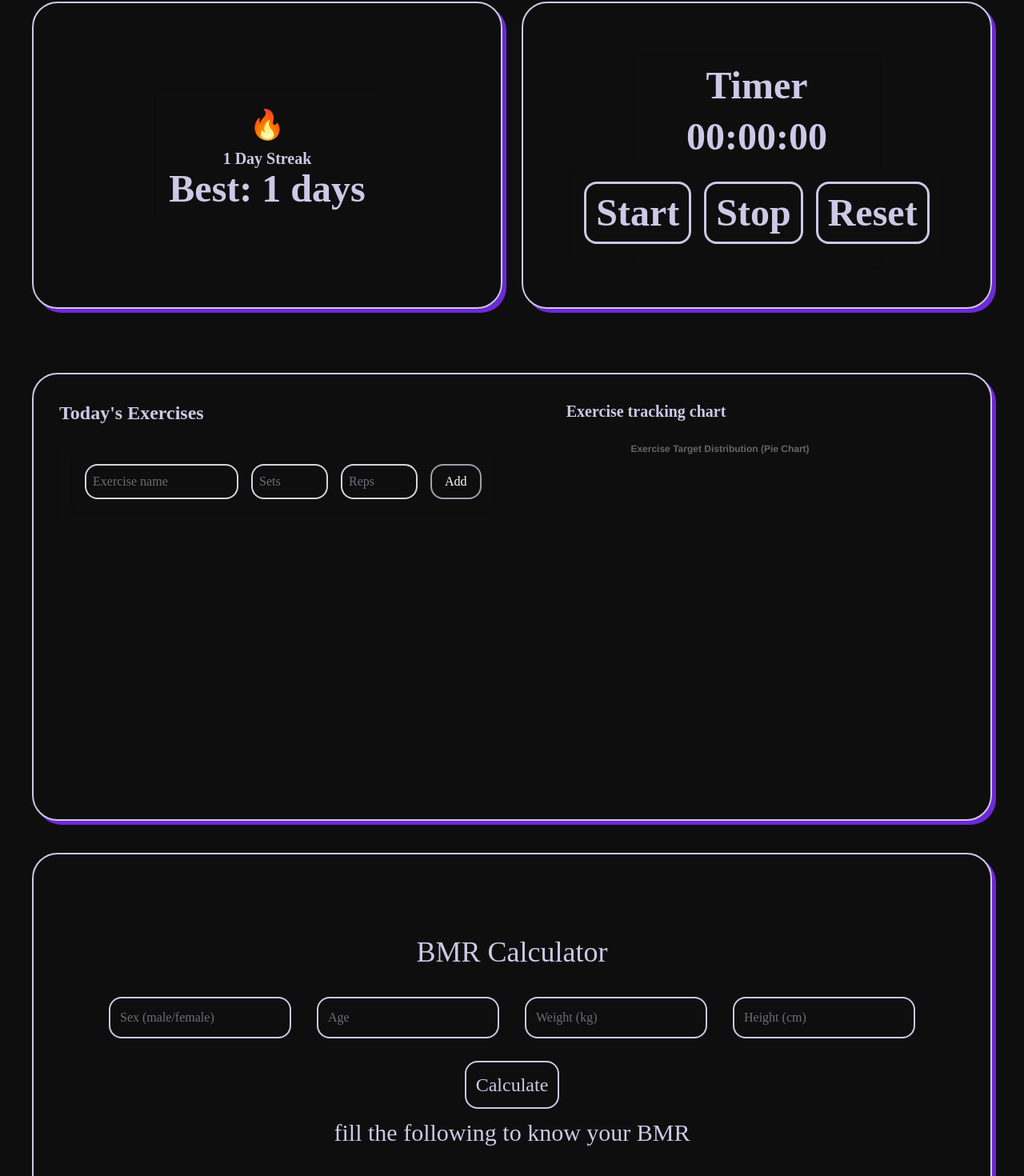
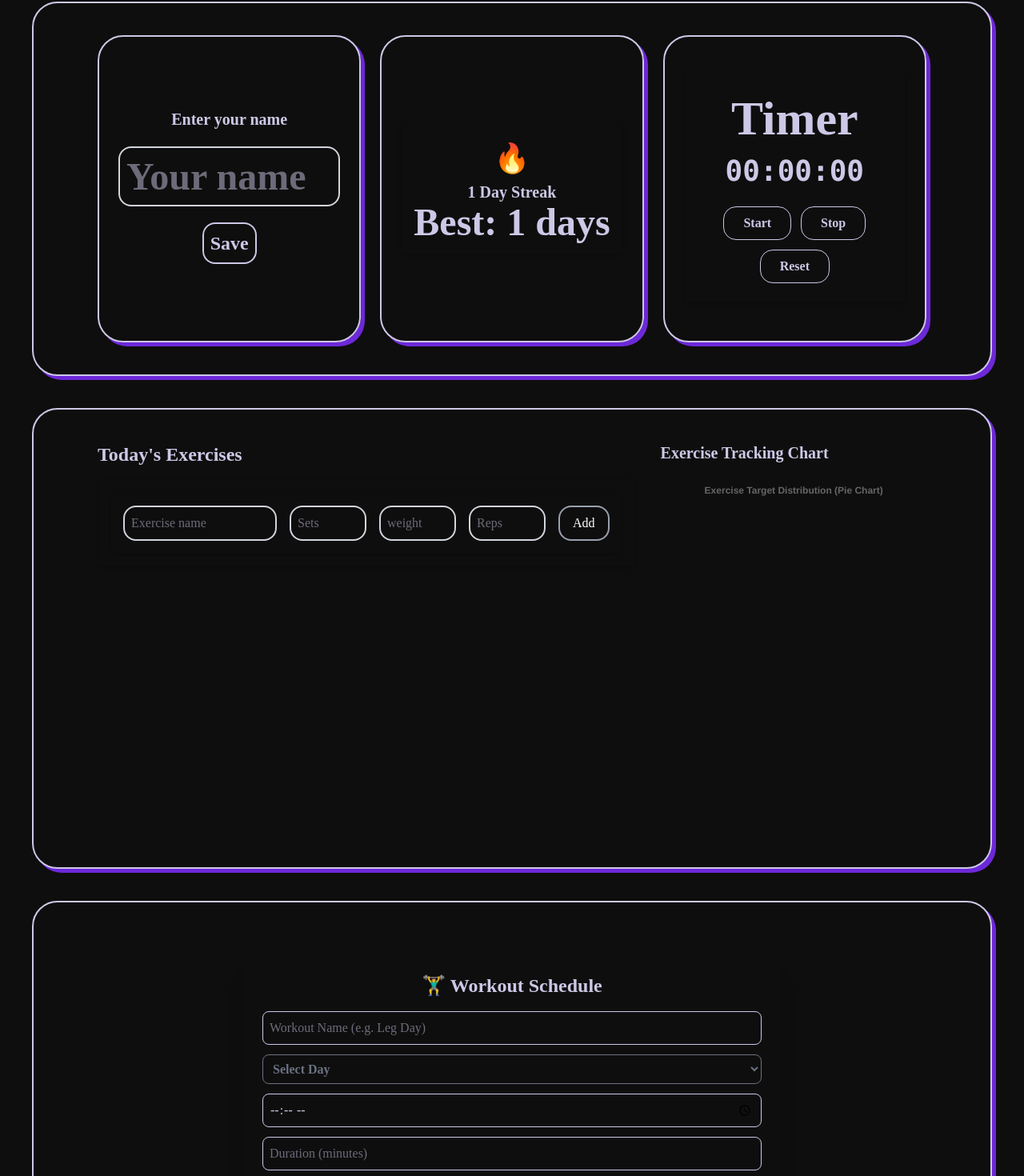
Before and after one commit to ahmei1/LuminetFitness, a React (Vite) app: page /dashboard in a window 1280 px wide. Shown: the part 110-1580 px from the top of the page at 80% size. Built offline with nearby package versions, Linux system fonts and the light colour scheme; the HTML template or start-up script is replaced by a standard one; a web font is replaced by a local one.

Commit message:
added welcome component where the user's name is saved to the local storage and rendered everytime the user is visited the website

```diff
--- a/src/Pages/Dashboard.jsx
+++ b/src/Pages/Dashboard.jsx
@@ -1,4 +1,3 @@
-// Dashboard.jsx
 import { useState, useEffect } from "react";
 import Navbar from "../assets/Components/Navbar";
 import Streak from "../assets/Components/streaks";
@@ -7,6 +6,8 @@ import ExerciseInput from "../assets/Components/ExerciseInput";
 import ExerciseChart from "../assets/Components/ExerciseChart";
 import Bmrcalculation from "../assets/Components/BMR";
 import DailyChallenges from "../assets/Components/Todochallenges";
+import WorkoutSchedule from "../assets/Components/workoutschedule";
+import Welcome from "../assets/Components/welcome";
 
 function Dashboard() {
   const [exercises, setExercises] = useState([]);
@@ -31,30 +32,34 @@ function Dashboard() {
   const targets = exercises.map((ex) => ex.name);
 
   return (
-        <div className="bg-[#0F0E0E] min-h-screen" style={{ fontFamily: 'Alan sans' }} >
+    <div className="bg-[#0F0E0E] min-h-screen" style={{ fontFamily: "Alan sans" }}>
       <Navbar />
 
-            {/* Streak & Timer Section */}
-            <section className="p-6 sm:p-10 bg-[#0F0E0E]">
-                <div className="grid grid-cols-1 md:grid-cols-2 gap-6 text-[#ccc8e6] font-bold">
-                    <div className="flex flex-col items-center justify-center p-6 rounded-4xl shadow-[5px_5px_0px_0px_rgba(109,40,217)] h-72 sm:h-80 md:h-96 hover:scale-102 hover:border-[#483AA0] transform duration-300 border-2 text-3xl sm:text-4xl md:text-5xl">
+      {/* Welcome + Streak + Timer Section */}
+      <section className="flex flex-col justify-center md:flex-row bg-[#0F0E0E] text-[#ccc8e6] px-4 sm:px-8 md:px-20 py-10 m-4 sm:m-6 md:m-10 rounded-4xl shadow-[5px_5px_0px_0px_rgba(109,40,217)] transform duration-300 border-2 gap-6">
+        <div className="grid grid-cols-1 md:grid-cols-3 gap-6 w-full">
+          {/* Welcome */}
+          <div className="flex flex-col items-center justify-center p-6 rounded-4xl shadow-[5px_5px_0px_0px_rgba(109,40,217)] h-60 sm:h-72 md:h-96 border-2 text-2xl sm:text-3xl md:text-5xl font-bold hover:scale-102 hover:border-[#483AA0] transform duration-300">
+            <Welcome />
+          </div>
+          {/* Streak */}
+          <div className="flex flex-col items-center justify-center p-6 rounded-4xl shadow-[5px_5px_0px_0px_rgba(109,40,217)] h-60 sm:h-72 md:h-96 border-2 text-2xl sm:text-3xl md:text-5xl font-bold hover:scale-102 hover:border-[#483AA0] transform duration-300">
             <Streak />
           </div>
-                    <div className="flex flex-col items-center justify-center p-6 rounded-4xl shadow-[5px_5px_0px_0px_rgba(109,40,217)] h-72 sm:h-80 md:h-96 hover:scale-102 hover:border-[#483AA0] transform duration-300 border-2 text-3xl sm:text-4xl md:text-5xl">
+          {/* Timer */}
+          <div className="flex flex-col items-center justify-center p-6 rounded-4xl shadow-[5px_5px_0px_0px_rgba(109,40,217)] h-60 sm:h-72 md:h-96 border-2 text-xl sm:text-3xl md:text-6xl font-bold hover:scale-102 hover:border-[#483AA0] transform duration-300">
             <Timer />
           </div>
         </div>
       </section>
 
       {/* Exercises + Chart Section */}
-            <div className="flex flex-col md:flex-row bg-[#0F0E0E] text-[#ccc8e6] p-6 sm:p-8 m-6 sm:m-10 rounded-4xl shadow-[5px_5px_0px_0px_rgba(109,40,217)] hover:scale-102 hover:border-[#483AA0] transform duration-300 border-2 gap-6">
-
-                {/* Left Side: Input + List + Workout Explorer */}
+      <section className="flex flex-col md:flex-row bg-[#0F0E0E] text-[#ccc8e6] px-4 sm:px-8 md:px-20 py-10 m-4 sm:m-6 md:m-10 rounded-4xl shadow-[5px_5px_0px_0px_rgba(109,40,217)] transform duration-300 border-2 gap-8">
+        {/* Left Side: Input + List */}
         <div className="flex-1">
-                    <h2 className="text-xl sm:text-2xl font-bold mb-4">Today's Exercises</h2>
+          <h2 className="text-lg sm:text-xl md:text-2xl font-bold mb-4">Today's Exercises</h2>
           <ExerciseInput onAdd={handleAdd} />
-
-                    <div className="mt-4 w-full max-w-lg h-64 sm:h-72 md:h-80 overflow-y-auto">
+          <div className="mt-4 w-full max-w-full sm:max-w-lg h-56 sm:h-72 md:h-80 overflow-y-auto">
             <ul className="space-y-2">
               {exercises.map((ex) => (
                 <li
@@ -62,11 +67,11 @@ function Dashboard() {
                   className="p-3 bg-[#1A1919] rounded flex justify-between items-center text-sm sm:text-base"
                 >
                   <div>
-                                        <strong>{ex.name}</strong> - Sets: {ex.sets}, Reps: {ex.reps} ({ex.date})
+                    <strong>{ex.name}</strong> - Sets: {ex.sets}, Reps: {ex.reps}, Weight: {ex.weight}, ({ex.date})
                   </div>
                   <button
                     onClick={() => handleDelete(ex.id)}
-                                        className=" cursor-pointer ml-4 bg-red-500 hover:bg-red-600 text-white px-3 py-1 rounded text-xs sm:text-sm"
+                    className="cursor-pointer ml-4 bg-red-500 hover:bg-red-600 text-white px-3 py-1 rounded text-xs sm:text-sm"
                   >
                     Delete
                   </button>
@@ -77,31 +82,31 @@ function Dashboard() {
         </div>
 
         {/* Right Side: Chart */}
-                <div className="flex-1 flex justify-center items-start">
-                    <div className="w-full max-w-md h-72 sm:h-80 md:h-96">
-                        <h2 className="text-lg sm:text-xl font-bold mb-4 text-[#ccc8e6]">
-                            Exercise tracking chart
-                        </h2>
+        <div className="flex-1 flex justify-center items-start mt-10 md:mt-0">
+          <div className="w-full max-w-md h-64 sm:h-80 md:h-96">
+            <h2 className="text-lg sm:text-xl font-bold mb-4 text-[#ccc8e6]">Exercise Tracking Chart</h2>
             <ExerciseChart targets={targets} />
           </div>
         </div>
+      </section>
+
+      {/* Workout Schedule */}
+      <section className="flex flex-col justify-center md:flex-row bg-[#0F0E0E] text-[#ccc8e6] px-4 sm:px-8 md:px-20 py-10 m-4 sm:m-6 md:m-10 rounded-4xl shadow-[5px_5px_0px_0px_rgba(109,40,217)] transform duration-300 border-2 gap-6">
+        <WorkoutSchedule />
+      </section>
+
+      {/* BMR Calculation */}
+      <section className="flex flex-col justify-center md:flex-row bg-[#0F0E0E] text-[#ccc8e6] px-4 sm:px-8 md:px-20 py-10 m-4 sm:m-6 md:m-10 rounded-4xl shadow-[5px_5px_0px_0px_rgba(109,40,217)] transform duration-300 border-2 gap-6">
+        <Bmrcalculation />
+      </section>
+
+      {/* Daily Challenges */}
+      <section className="flex flex-col justify-center md:flex-row bg-[#0F0E0E] text-[#ccc8e6] px-4 sm:px-8 md:px-20 py-10 m-4 sm:m-6 md:m-10 rounded-4xl shadow-[5px_5px_0px_0px_rgba(109,40,217)] transform duration-300 border-2 gap-6">
+        <DailyChallenges />
+      </section>
+
+      <footer className="bg-[#0F0E0E] h-5"></footer>
     </div>
-            <div className="flex flex-col justify-center h-full  md:flex-row bg-[#0F0E0E] text-[#ccc8e6] p-20 sm:p-8 m-6 sm:m-10 rounded-4xl shadow-[5px_5px_0px_0px_rgba(109,40,217)] hover:scale-102 hover:border-[#483AA0] transform duration-300 border-2 gap-6">
-                <Bmrcalculation />
-            </div>
-            <div className="flex flex-col justify-center h-full  md:flex-row bg-[#0F0E0E] text-[#ccc8e6] p-20 sm:p-8 m-6 sm:m-10 rounded-4xl shadow-[5px_5px_0px_0px_rgba(109,40,217)] hover:scale-102 hover:border-[#483AA0] transform duration-300 border-2 gap-6">
-
-                <DailyChallenges />
-            </div>
-
-            <footer className="bg-[#0F0E0E] h-5">
-
-            </footer>
-
-
-        </div>
-
-
   );
 }
 
--- a/src/Pages/ProcessPage.jsx
+++ b/src/Pages/ProcessPage.jsx
@@ -1,6 +1,6 @@
 import Navbar from "../assets/Components/Navbar";
+import Welcome from "../assets/Components/welcome";
 import WorkoutExplorer from "../assets/Components/Workoutexplorer";
-import WorkoutScheduler from "../assets/Components/workoutschedule";
 
 
 export default function ProcessPage() {
@@ -9,7 +9,7 @@ export default function ProcessPage() {
     <div>
       <Navbar />
       <WorkoutExplorer />
-      <WorkoutScheduler />
+      <Welcome />
 
     </div>
   );
--- a/src/assets/Components/ExerciseInput.jsx
+++ b/src/assets/Components/ExerciseInput.jsx
@@ -4,6 +4,7 @@ export default function ExerciseInput({ onAdd }) {
   const [exercise, setExercise] = useState("");
   const [sets, setSets] = useState("");
   const [reps, setReps] = useState("");
+  const [weight, setweight] = useState("");
 
   const handleAdd = (e) => {
     e.preventDefault();
@@ -13,6 +14,7 @@ export default function ExerciseInput({ onAdd }) {
       name: exercise,
       sets: sets || "-",
       reps: reps || "-",
+      weight: weight,
       date: new Date().toISOString().slice(0, 10),
     };
     onAdd(newEntry);
@@ -42,6 +44,13 @@ export default function ExerciseInput({ onAdd }) {
           onChange={(e) => setSets(e.target.value)}
           className="border-2 border-gray-300 p-2 w-full sm:w-24 rounded-2xl hover:scale-110 hover:border-[#483AA0] transform duration-300 focus:border-[#483AA0] outline-none"
         />
+        <input
+          type="number"
+          placeholder="weight"
+          value={weight}
+          onChange={(e) => setweight(e.target.value)}
+          className="border-2 border-gray-300 p-2 w-full sm:w-24 rounded-2xl hover:scale-110 hover:border-[#483AA0] transform duration-300 focus:border-[#483AA0] outline-none"
+        />
 
         <input
           type="number"
--- a/src/assets/Components/Timer.jsx
+++ b/src/assets/Components/Timer.jsx
@@ -5,7 +5,7 @@ function Timer() {
   const [minute, setMinute] = useState(0);
   const [second, setSecond] = useState(0);
 
-    const timerId = useRef(null); // ✅ persist interval ID across renders
+  const timerId = useRef(null); // persist interval ID across renders
 
   const handleStart = () => {
     if (timerId.current) return; // Prevent multiple intervals
@@ -39,25 +39,36 @@ function Timer() {
   };
 
   return (
-        <>
-            <div className="flex flex-col gap-4 mt-4 items-center justify-center  p-4 rounded bg-[#0F0E0E] shadow w-77 h-66 mx-auto">
+    <div className="flex flex-col gap-4 items-center justify-center p-4 sm:p-6 rounded bg-[#0F0E0E] shadow w-full max-w-xs sm:max-w-sm md:max-w-md mx-auto text-[#ccc8e6] text-center">
+      <h1 className="text-5xl sm:text-4xl md:text-6xl font-bold">Timer</h1>
 
-                <h1>Timer</h1>
-                <div>
+      <div className="text-2xl sm:text-3xl md:text-4xl font-mono">
         {String(hour).padStart(2, "0")}:
         {String(minute).padStart(2, "0")}:
         {String(second).padStart(2, "0")}
       </div>
-                <div className="flex gap-4  p-4 rounded bg-[#0F0E0E] shadow ">
 
-                    <button className="cursor-pointer  p-3 rounded-2xl border-3 text-[#ccc8e6] hover:border-[#483AA0] transform duration-200 " onClick={handleStart}>Start</button>
-                    <button className="cursor-pointer  p-3 rounded-2xl border-3 text-[#ccc8e6] hover:border-[#483AA0] transform duration-200" onClick={handleStop}>Stop</button>
-                    <button className="cursor-pointer  p-3 rounded-2xl border-3 text-[#ccc8e6] hover:border-[#483AA0] transform duration-200" onClick={handleReset}>Reset</button>
+      <div className="flex flex-wrap gap-3 justify-center mt-2 ">
+        <button
+          className="cursor-pointer py-2 px-4 sm:px-6 rounded-2xl border border-[#ccc8e6] text-[#ccc8e6] hover:border-[#483AA0] transform duration-200 text-sm sm:text-base"
+          onClick={handleStart}
+        >
+          Start
+        </button>
+        <button
+          className="cursor-pointer py-2 px-4 sm:px-6 rounded-2xl border border-[#ccc8e6] text-[#ccc8e6] hover:border-[#483AA0] transform duration-200 text-sm sm:text-base"
+          onClick={handleStop}
+        >
+          Stop
+        </button>
+        <button
+          className="cursor-pointer py-2 px-4 sm:px-6 rounded-2xl border border-[#ccc8e6] text-[#ccc8e6] hover:border-[#483AA0] transform duration-200 text-sm sm:text-base"
+          onClick={handleReset}
+        >
+          Reset
+        </button>
       </div>
-
-
     </div>
-        </>
   );
 }
 
--- a/src/assets/Components/Todochallenges.jsx
+++ b/src/assets/Components/Todochallenges.jsx
@@ -65,17 +65,17 @@ function DailyChallenges() {
 
 
 
-      <div className="flex mb-4 justify-center items-center gap-2">
+      <div className="flex mb-4 justify-center sm:flex-col items-center gap-2">
         <input
           type="text"
           value={text}
           onChange={e => setText(e.target.value)}
           placeholder="Enter a challenge..."
-          className="border-2 border-gray-300 p-3 w-full sm:w-48 rounded-2xl hover:scale-110 hover:border-[#483AA0] transform duration-300 focus:border-[#483AA0] outline-none"
+          className="border-2  border-gray-300 p-3 w-full sm:w-full rounded-2xl hover:scale-105 hover:border-[#483AA0] transform duration-300 focus:border-[#483AA0] outline-none"
         />
         <button
           onClick={addChallenge}
-          className="m-2 p-2 h-fit w-fit  border-2 text-2xl rounded-2xl hover:border-[#483AA0] transform duration-300 cursor-pointer"
+          className="m-2 p-2 h-fit w-35  border-2 text-2xl rounded-2xl hover:border-[#483AA0] transform duration-300 cursor-pointer"
         >
           Add
         </button>
--- /dev/null
+++ b/src/assets/Components/welcome.jsx
@@ -0,0 +1,64 @@
+import { useEffect, useState } from "react";
+
+function Welcome() {
+  const [user, setUser] = useState("");
+  const [isSaved, setIsSaved] = useState(false);
+
+  // Load user from localStorage when the component mounts
+  useEffect(() => {
+    const storedUser = localStorage.getItem("names");
+    if (storedUser) {
+      setUser(JSON.parse(storedUser));
+      setIsSaved(true);
+    }
+  }, []);
+
+  // Handle form submission
+  const handleSubmit = (e) => {
+    e.preventDefault();
+    if (user.trim() !== "") {
+      localStorage.setItem("names", JSON.stringify(user));
+      setIsSaved(true);
+    }
+  };
+
+  // Handle edit
+  const handleEdit = () => {
+    setIsSaved(false);
+  };
+
+  return (
+    <div className="flex flex-col items-center justify-center h-screen text-center">
+      {!isSaved ? (
+        <form onSubmit={handleSubmit} className="flex flex-col justify-center items-center gap-3">
+          <h2 className="text-xl font-semibold mb-2">Enter your name</h2>
+          <input
+            type="text"
+            value={user}
+            onChange={(e) => setUser(e.target.value)}
+            placeholder="Your name"
+            className="border-2 border-gray-300 p-2 w-full sm:w-full rounded-2xl hover:scale-105 hover:border-[#483AA0] transform duration-300 focus:border-[#483AA0] "
+          />
+          <button
+            type="submit"
+            className="m-2 p-2 h-fit w-fit border-2 text-2xl rounded-2xl hover:border-[#483AA0] transform duration-300 cursor-pointer"
+          >
+            Save
+          </button>
+        </form>
+      ) : (
+        <div>
+          <h1 className="text-6xl font-bold">Welcome, {user} 👋</h1>
+          <button
+            onClick={handleEdit}
+            className="mt-4 p-2 border-2 text-xl rounded-2xl hover:border-[#483AA0] transform duration-300 cursor-pointer"
+          >
+            Change Name
+          </button>
+        </div>
+      )}
+    </div>
+  );
+}
+
+export default Welcome;
--- a/src/assets/Components/workoutschedule.jsx
+++ b/src/assets/Components/workoutschedule.jsx
@@ -56,7 +56,7 @@ function WorkoutSchedule() {
   };
 
   return (
-    <div className="max-w-2xl mx-auto p-6 bg-white shadow-xl rounded-2xl mt-6">
+    <div className="max-w-2xl flex flex-col justify-center mx-auto p-6   shadow-xl rounded-2xl mt-6">
       <h1 className="text-2xl font-bold text-center mb-4">🏋️‍♂️ Workout Schedule</h1>
 
       {/* Schedule Form */}
@@ -67,7 +67,7 @@ function WorkoutSchedule() {
           placeholder="Workout Name (e.g. Leg Day)"
           value={form.workoutName}
           onChange={handleChange}
-          className="w-full p-2 border rounded-lg"
+          className="w-full p-2 border rounded-lg hover:scale-103 hover:border-[#483AA0] transform duration-300 "
           required
         />
 
@@ -75,7 +75,7 @@ function WorkoutSchedule() {
           name="dayOfWeek"
           value={form.dayOfWeek}
           onChange={handleChange}
-          className="w-full p-2 border rounded-lg"
+          className="w-full p-2 border rounded-lg text-gray-500 font-bold hover:scale-103 hover:border-[#483AA0] transform duration-300"
           required
         >
           <option value="">Select Day</option>
@@ -99,7 +99,7 @@ function WorkoutSchedule() {
           name="time"
           value={form.time}
           onChange={handleChange}
-          className="w-full p-2 border rounded-lg"
+          className="w-full p-2 border rounded-lg hover:scale-103 hover:border-[#483AA0] transform duration-300"
           required
         />
 
@@ -109,7 +109,7 @@ function WorkoutSchedule() {
           placeholder="Duration (minutes)"
           value={form.duration}
           onChange={handleChange}
-          className="w-full p-2 border rounded-lg"
+          className="w-full p-2 border rounded-lg hover:scale-103 hover:border-[#483AA0] transform duration-300"
         />
 
         <textarea
@@ -117,12 +117,12 @@ function WorkoutSchedule() {
           placeholder="Notes (optional)"
           value={form.notes}
           onChange={handleChange}
-          className="w-full p-2 border rounded-lg"
+          className="w-full p-2 border rounded-lg hover:scale-103 hover:border-[#483AA0] transform duration-300"
         />
 
         <button
           type="submit"
-          className="w-full bg-blue-500 text-white py-2 rounded-lg hover:bg-blue-600 transition"
+          className="w-full p-3 border-2 text-2xl rounded-2xl hover:border-[#483AA0] transform duration-300 cursor-pointer"
         >
           Add to Schedule
         </button>
@@ -134,19 +134,19 @@ function WorkoutSchedule() {
         {schedules.length === 0 ? (
           <p className="text-gray-500">No workouts scheduled yet.</p>
         ) : (
-          <ul className="space-y-3">
+          <ul className="space-y-3 max-h-64 overflow-y-auto pr-2">
             {schedules.map((s) => (
               <li
                 key={s.id}
-                className="border p-4 rounded-xl bg-gray-50 shadow-sm flex justify-between items-start"
+                className="border p-4 rounded-xl shadow-sm flex justify-between items-start"
               >
                 <div>
                   <p className="font-semibold text-lg">{s.workoutName}</p>
-                  <p className="text-sm text-gray-600">
+                  <p className="text-sm text-gray-400">
                     {s.dayOfWeek} — {s.time}
                   </p>
                   {s.duration && (
-                    <p className="text-sm text-gray-600">
+                    <p className="text-sm text-gray-400">
                       Duration: {s.duration} min
                     </p>
                   )}
@@ -156,7 +156,7 @@ function WorkoutSchedule() {
                 </div>
                 <button
                   onClick={() => handleDelete(s.id)}
-                  className="text-red-500 hover:text-red-700 text-sm"
+                  className="text-red-500 hover:text-red-700 text-sm cursor-pointer"
                 >
                   Delete
                 </button>
@@ -165,6 +165,7 @@ function WorkoutSchedule() {
           </ul>
         )}
       </div>
+
     </div>
   );
 }
```
Also changed, not shown: src/assets/Components/Workoutexplorer.jsx (+73 -4 lines). Lines whose indentation alone changed are shown as unchanged.
